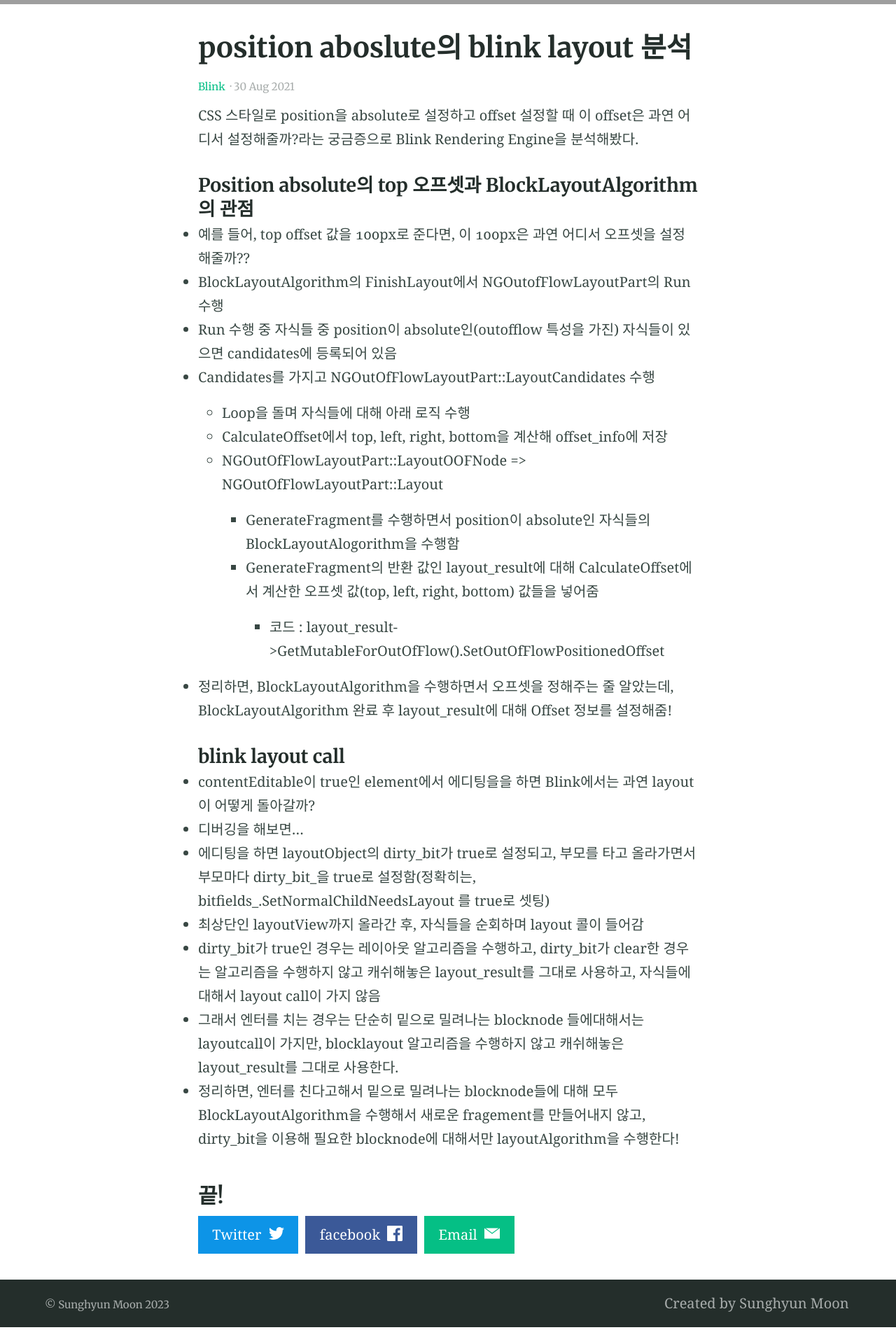
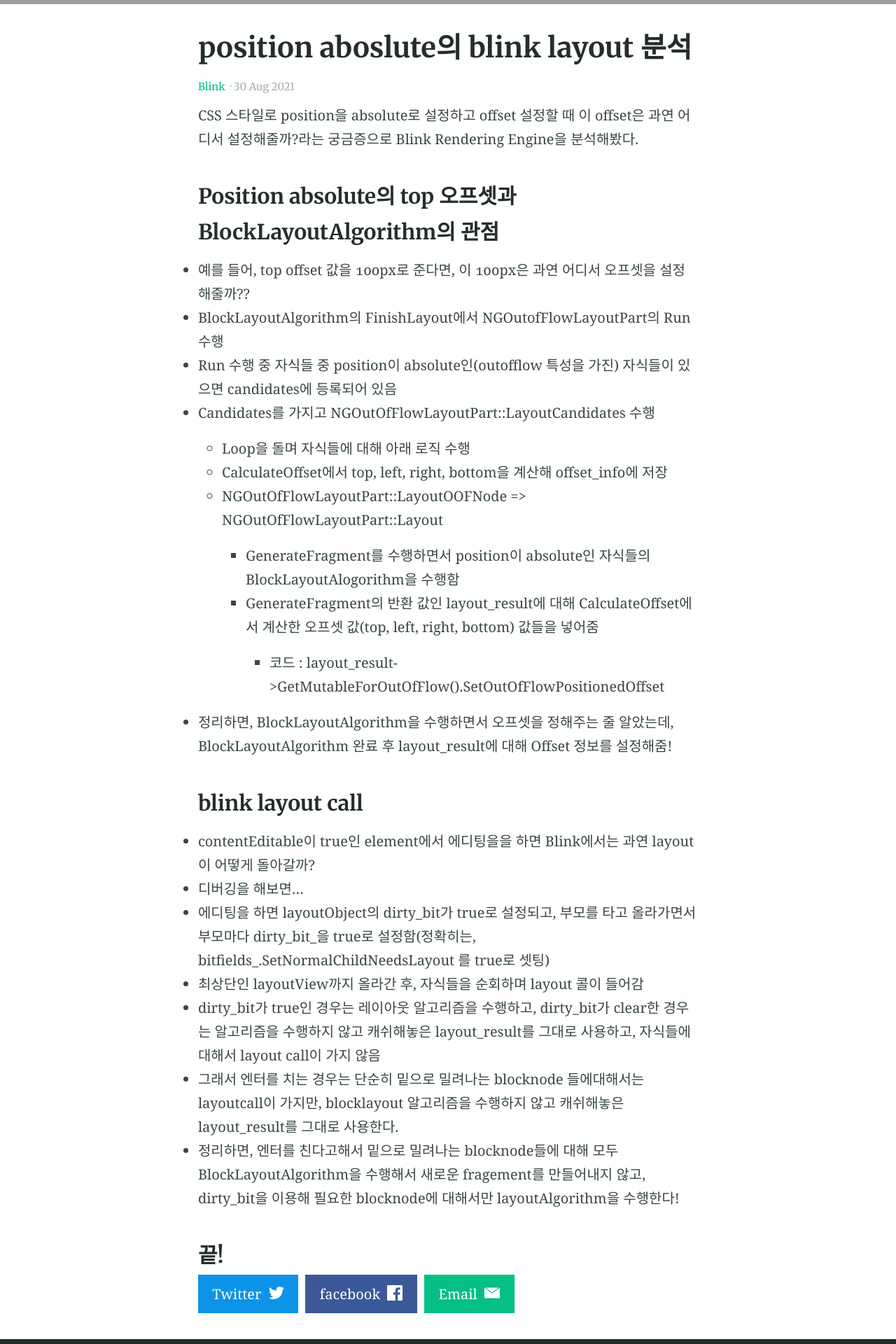
Before and after one commit to sunghyunMoon/sunghyunmoon.github.io, a Jekyll site: the page built from _posts/2021-08-30-position-absolute-layout.md, in a window 1280 px wide. Shown: the part 402-2322 px from the top of the page at 70% size. Built offline with Jekyll 4.4.1, drawn with Linux system fonts in a browser that asks for light colours; before the commit the page ends 2298 px from its top, so only the background shows below that; grey boxes are pictures that could not be loaded.

Commit message:
Revert "asfdsf"

```diff
--- a/_includes/post-categories.html
+++ b/_includes/post-categories.html
@@ -9,7 +9,7 @@
           <article class="article  article--post  typeset">
             <h3><a href="{{ site.baseurl }}{{ page.url }}">{{ page.title }}</a></h3>
             {% include post-meta.html %}
-            <!-- {{ page.excerpt | truncatewords: 60 | markdownify }} -->
+            {{ page.excerpt | truncatewords: 60 | markdownify }}
           </article>
         </li>
       {% endfor %}
--- a/_posts/2021-08-30-position-absolute-layout.md
+++ b/_posts/2021-08-30-position-absolute-layout.md
@@ -7,7 +7,7 @@ feature_image: "https://picsum.photos/2560/600?image=872"
 
 CSS 스타일로 position을 absolute로 설정하고 offset 설정할 때 이 offset은 과연 어디서 설정해줄까?라는 궁금증으로 Blink Rendering Engine을 분석해봤다.
 
-#### Position absolute의 top 오프셋과 BlockLayoutAlgorithm의 관점
+<h3>Position absolute의 top 오프셋과 BlockLayoutAlgorithm의 관점</h3>
 - 예를 들어, top offset 값을 100px로 준다면, 이 100px은 과연 어디서 오프셋을 설정해줄까??
 - BlockLayoutAlgorithm의 FinishLayout에서 NGOutofFlowLayoutPart의 Run 수행
 - Run 수행 중 자식들 중 position이 absolute인(outofflow 특성을 가진) 자식들이 있으면 candidates에 등록되어 있음
@@ -20,7 +20,7 @@ CSS 스타일로 position을 absolute로 설정하고 offset 설정할 때 이 o
             - 코드 : layout_result->GetMutableForOutOfFlow().SetOutOfFlowPositionedOffset
 - 정리하면, BlockLayoutAlgorithm을 수행하면서 오프셋을 정해주는 줄 알았는데, BlockLayoutAlgorithm 완료 후 layout_result에 대해 Offset 정보를 설정해줌!
 
-#### blink layout call
+<h3>blink layout call</h3>
 
 - contentEditable이 true인 element에서 에디팅을을 하면 Blink에서는 과연 layout이 어떻게 돌아갈까?
 - 디버깅을 해보면...
--- a/_sass/sassline-base/_typography.scss
+++ b/_sass/sassline-base/_typography.scss
@@ -311,7 +311,8 @@ a {
     background-size: 100% 0.15rem;
     border: 0;
     margin: 0;
-    padding-top: 1px;
+    padding-bottom: 3rem;
+    padding-top: 3rem;
   }
 
   // Code block.
```
